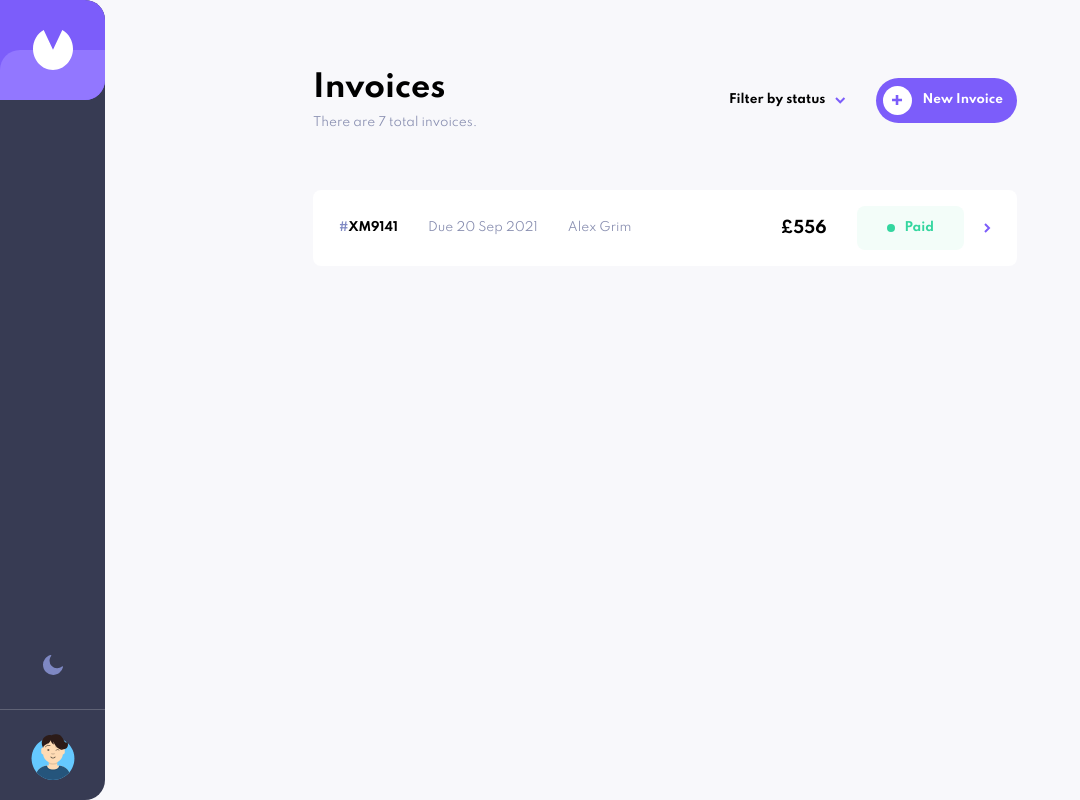
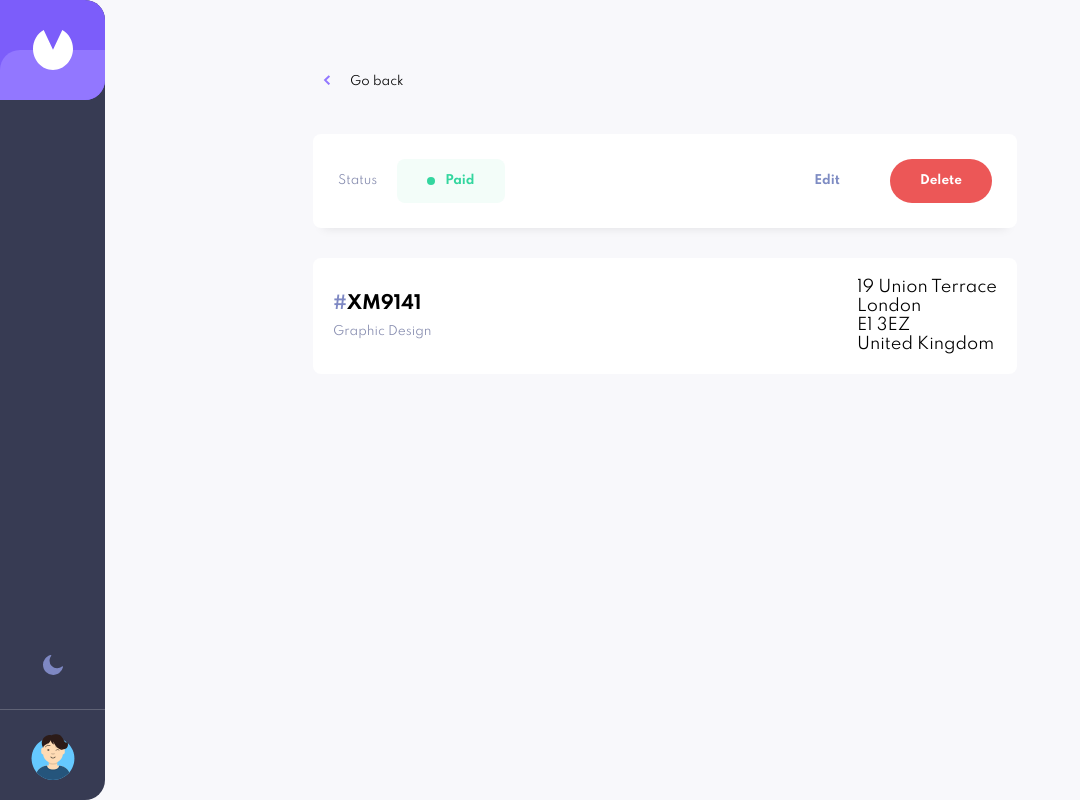
Before and after one commit to akaahl/invoice-app-react, a React (Create React App) app: page / in a window 1280 px wide. Shown: the whole page, without its empty margins (0-1080 px from the left). Built offline with nearby package versions, Linux system fonts and the light colour scheme.

Commit message:
Finished styling up the Header, and added the InvoiceDetails component

```diff
--- a/src/App.js
+++ b/src/App.js
@@ -1,6 +1,7 @@
 import GlobalStyle from "./globalStyles";
 import Navbar from "./components/Navbar/Navbar";
 import Home from "./pages/Home";
+import InvoicePage from "./pages/InvoicePage";
 import styled from "styled-components";
 
 function App() {
@@ -9,7 +10,8 @@ function App() {
       <GlobalStyle />
       <Navbar />
 
-      <Home />
+      {/* <Home /> */}
+      <InvoicePage />
     </StyledApp>
   );
 }
--- a/src/components/Home/Header.js
+++ b/src/components/Home/Header.js
@@ -7,6 +7,23 @@ import checkIcon from "../../assets/images/icon-check.svg";
 const Header = () => {
   const [modal, setModal] = useState(false);
   const [filterStatus, setFilterStatus] = useState("all");
+
+  const closeModal = (e) => {
+    e.preventDefault();
+    setModal(false);
+    document.removeEventListener("click", closeModal);
+  };
+
+  const handleModal = (e) => {
+    e.stopPropagation();
+
+    if (modal) {
+      setModal(false);
+    } else {
+      setModal(true);
+      document.addEventListener("click", closeModal);
+    }
+  };
 
   const handleFilter = (e) => {
     setFilterStatus(e.target.value);
@@ -21,7 +38,7 @@ const Header = () => {
 
       <div className="right-side">
         <div className="filter-wrapper">
-          <button className="filter-btn" onClick={() => setModal(!modal)}>
+          <button className="filter-btn" onClick={handleModal}>
             Filter by status
             <img
               src={arrowIcon}
@@ -31,7 +48,10 @@ const Header = () => {
           </button>
 
           {modal && (
-            <div className="status-wrapper">
+            <div
+              className="status-wrapper"
+              onClick={(e) => e.stopPropagation()}
+            >
               <label htmlFor="all" className="all">
                 <input
                   type="radio"
--- /dev/null
+++ b/src/components/InvoicePage/Header.js
@@ -0,0 +1,104 @@
+import React from "react";
+import styled from "styled-components";
+
+const Header = () => {
+  return (
+    <StyledHeader>
+      <div className="left-side">
+        <p className="status">Status</p>
+
+        <div className="status-wrapper">
+          <div className="circle"></div>
+          <p className="status-type">Paid</p>
+        </div>
+      </div>
+
+      <div className="right-side">
+        <button className="edit">Edit</button>
+        <button className="delete">Delete</button>
+      </div>
+    </StyledHeader>
+  );
+};
+
+export default Header;
+
+const StyledHeader = styled.header`
+  margin-top: 40px;
+  padding: 25px;
+  width: 100%;
+  background-color: #ffffff;
+  display: flex;
+  align-items: center;
+  justify-content: space-between;
+  border-radius: 8px;
+  box-shadow: 0px 10px 10px -10px rgba(0, 0, 0, 0.1);
+
+  .left-side {
+    display: flex;
+    align-items: center;
+
+    .status {
+      color: #888eb0;
+      font-size: 12px;
+    }
+
+    .status-wrapper {
+      padding: 15px 30px;
+      border-radius: 8px;
+      display: flex;
+      align-items: center;
+      background-color: #f3fdf9;
+      margin-left: 20px;
+
+      .circle {
+        height: 8px;
+        width: 8px;
+        border-radius: 50%;
+        background-color: #33d69f;
+        margin-right: 10px;
+      }
+
+      .status-type {
+        font-size: 12px;
+        font-weight: 700;
+        color: #33d69f;
+      }
+    }
+  }
+
+  .right-side {
+    display: flex;
+    align-items: center;
+
+    button {
+      padding: 15px 30px;
+      background: none;
+      border: none;
+      cursor: pointer;
+      border-radius: 25px;
+      font-size: 12px;
+      font-weight: 700;
+
+      &.edit {
+        color: #7e8cc3;
+        transition: all 0.2s ease-in-out;
+
+        &:hover {
+          background-color: #dfe3fa;
+        }
+      }
+
+      &.delete {
+        margin-left: 20px;
+        background-color: #ec5757;
+        color: #ffffff;
+        transition: all 0.2s ease-in-out;
+
+        &:hover {
+          background-color: #ff9797;
+        }
+      }
+    }
+  }
+`;
--- /dev/null
+++ b/src/components/InvoicePage/InvoiceDetails.js
@@ -0,0 +1,57 @@
+import React from "react";
+import styled from "styled-components";
+
+const InvoiceDetails = () => {
+  return (
+    <StyledWrapper>
+      <div className="top">
+        <div className="left-side">
+          <h2>
+            <span>#</span>
+            XM9141
+          </h2>
+
+          <p className="description">Graphic Design</p>
+        </div>
+
+        <div className="right-side">
+          <p className="street-address">19 Union Terrace</p>
+          <p className="city">London</p>
+          <p className="post-code">E1 3EZ</p>
+          <p className="country">United Kingdom</p>
+        </div>
+      </div>
+    </StyledWrapper>
+  );
+};
+
+export default InvoiceDetails;
+
+const StyledWrapper = styled.section`
+  background-color: #ffffff;
+  margin-top: 30px;
+  padding: 20px;
+  border-radius: 8px;
+
+  .top {
+    display: flex;
+    align-items: center;
+    justify-content: space-between;
+
+    .left-side {
+      h2 {
+        font-size: 18px;
+
+        span {
+          color: #7e88c3;
+        }
+      }
+
+      .description {
+        margin-top: 10px;
+        font-size: 12px;
+        color: #888eb0;
+      }
+    }
+  }
+`;
--- /dev/null
+++ b/src/pages/InvoicePage.js
@@ -0,0 +1,53 @@
+import React from "react";
+import styled from "styled-components";
+import arrowIcon from "../assets/images/icon-arrow-left.svg";
+import Header from "../components/InvoicePage/Header";
+import InvoiceDetails from "../components/InvoicePage/InvoiceDetails";
+
+const InvoicePage = () => {
+  return (
+    <StyledWrapper>
+      <nav>
+        <button>
+          <img src={arrowIcon} alt="arrow icon" />
+          <span>Go back</span>
+        </button>
+      </nav>
+
+      <Header />
+      <InvoiceDetails />
+    </StyledWrapper>
+  );
+};
+
+export default InvoicePage;
+
+const StyledWrapper = styled.main`
+  width: 55%;
+  margin: 70px 0 70px 50px;
+
+  nav {
+    button {
+      display: flex;
+      background: none;
+      border: none;
+      cursor: pointer;
+      padding: 5px 10px;
+
+      &:hover {
+        span {
+          color: #7e88c3;
+        }
+      }
+
+      img {
+        margin-right: 20px;
+      }
+
+      span {
+        font-size: 12px;
+        transition: all 0.2s ease-in-out;
+      }
+    }
+  }
+`;
```
